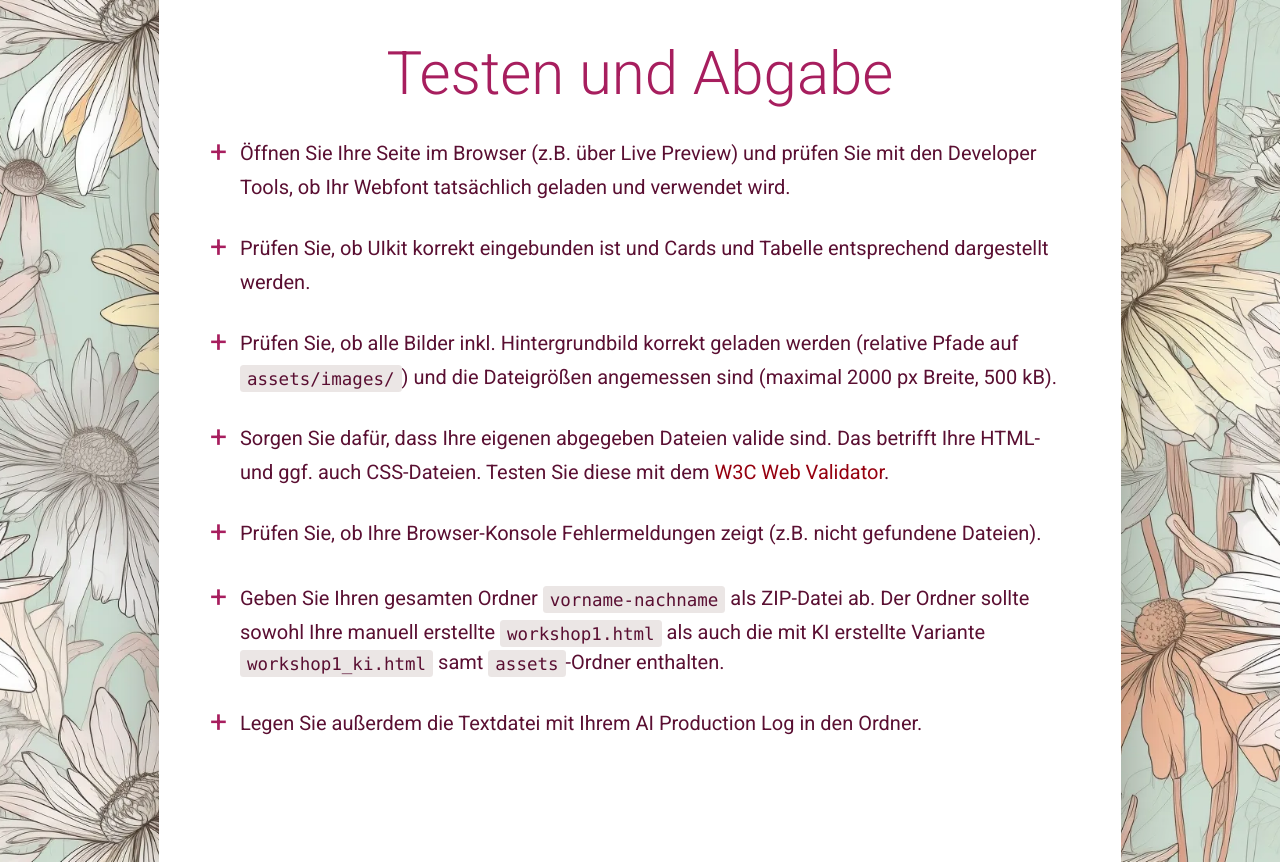
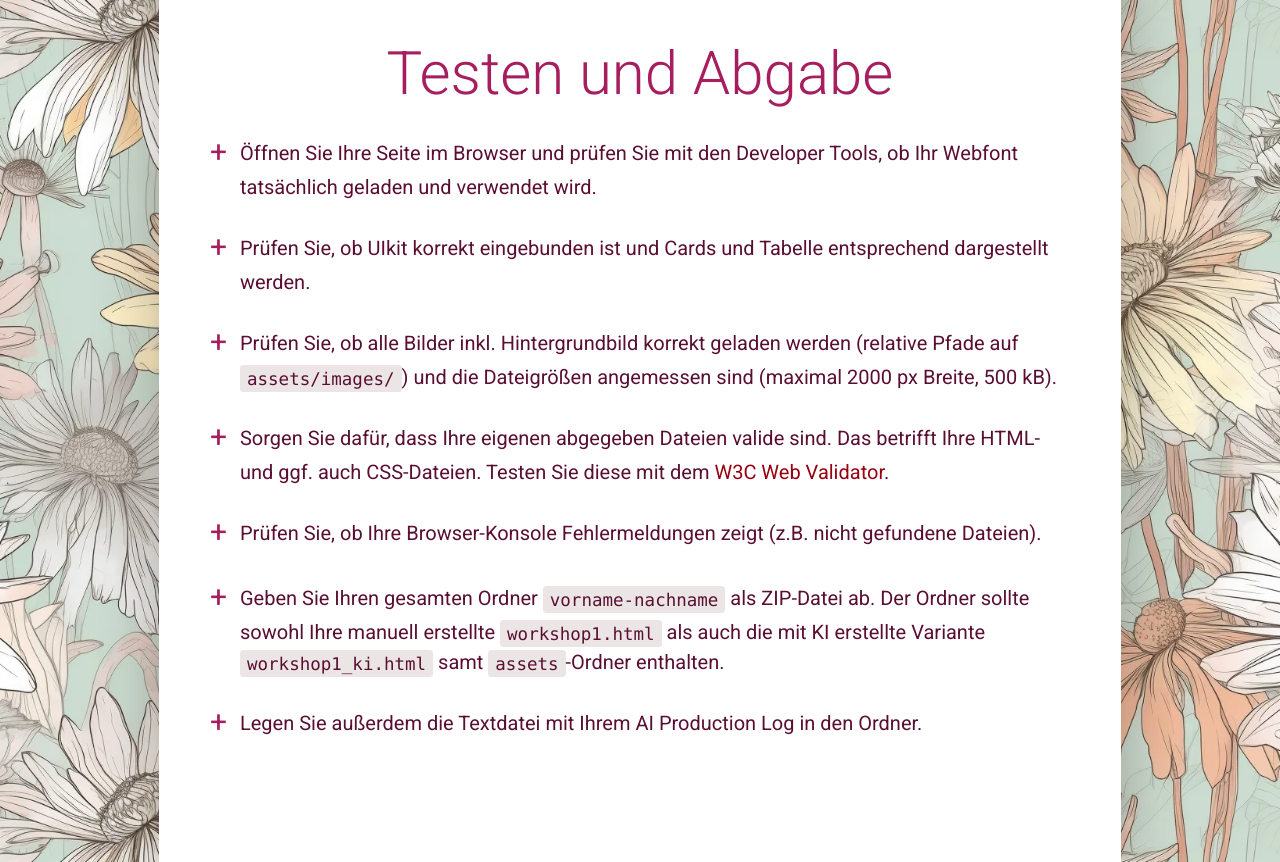
Before and after one commit to johannesluderschmidthsrm/hsrm-tup-2026ws-workshops, a plain HTML site: page workshop1.html in a window 1280 px wide. Shown: the part 6160-7022 px from the top of the page. Drawn offline with nearby package versions, Linux system fonts and the light colour scheme.

Commit message:
Workshop 1: Hinweis auf Live Preview entfernt

```diff
--- a/workshop1.html
+++ b/workshop1.html
@@ -151,7 +151,7 @@
         <section>
             <h2>Testen und Abgabe</h2>
             <ul>
-                <li>Öffnen Sie Ihre Seite im Browser (z.B. über Live Preview) und prüfen Sie mit den Developer Tools, ob Ihr Webfont tatsächlich geladen und verwendet wird.</li>
+                <li>Öffnen Sie Ihre Seite im Browser und prüfen Sie mit den Developer Tools, ob Ihr Webfont tatsächlich geladen und verwendet wird.</li>
                 <li>Prüfen Sie, ob UIkit korrekt eingebunden ist und Cards und Tabelle entsprechend dargestellt werden.</li>
                 <li>Prüfen Sie, ob alle Bilder inkl. Hintergrundbild korrekt geladen werden (relative Pfade auf <code>assets/images/</code>) und die Dateigrößen angemessen sind (maximal 2000 px Breite, 500 kB).</li>
                 <li>Sorgen Sie dafür, dass Ihre eigenen abgegeben Dateien valide sind. Das betrifft Ihre HTML- und ggf. auch CSS-Dateien. Testen Sie diese mit dem <a href="https://validator.w3.org/" target="_blank">W3C Web Validator</a>.</li>
```
